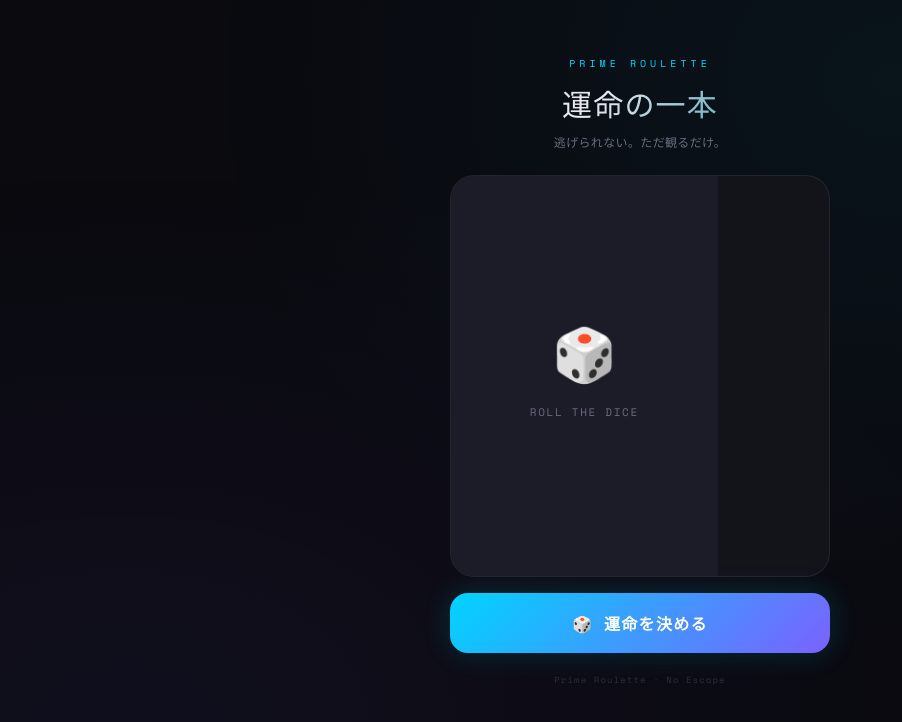
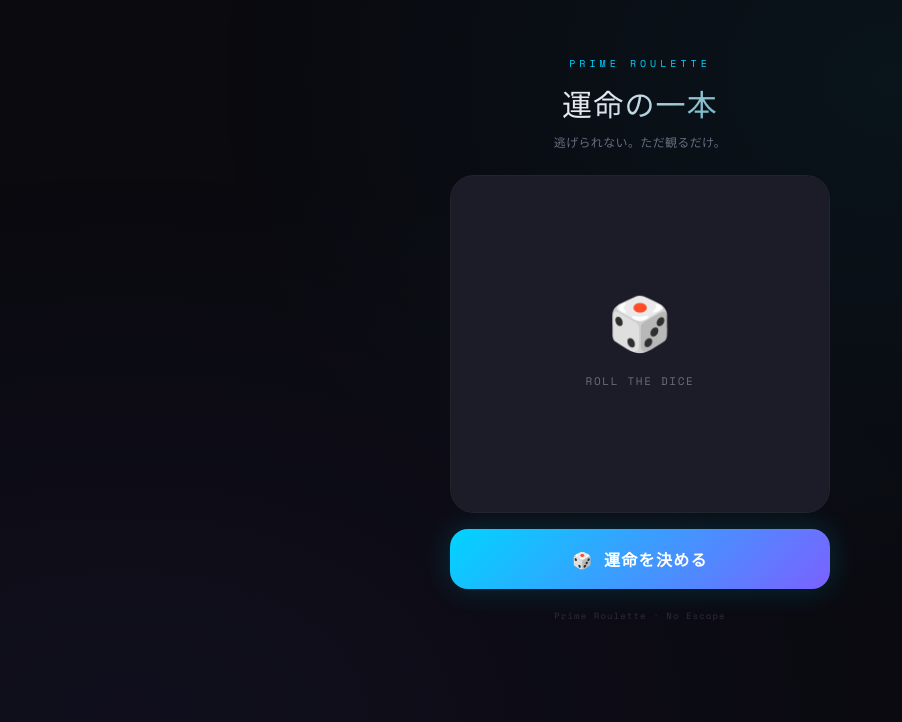
Before and after one commit to murakumo893/randmo-prime, a plain HTML site: page index.html in a window 1280 px wide. Shown: the whole page, without its empty margins (0-902 px from the left). Drawn offline with nearby package versions, Linux system fonts and the light colour scheme.

Commit message:
Add files via upload

```diff
--- a/index.html
+++ b/index.html
@@ -22,8 +22,8 @@
   .eyebrow{font-family:'Space Mono',monospace;font-size:10px;letter-spacing:.4em;color:var(--accent);text-transform:uppercase;margin-bottom:10px}
   h1{font-size:30px;font-weight:300;letter-spacing:.04em;background:linear-gradient(135deg,#e8e8f0 40%,rgba(0,212,255,.6));-webkit-background-clip:text;-webkit-text-fill-color:transparent}
   .tagline{margin-top:8px;font-size:12px;color:var(--muted);font-weight:300;letter-spacing:.03em}
-  .card{background:var(--surface);border:1px solid var(--border);border-radius:24px;overflow:hidden}
-  .poster-wrap{position:relative;aspect-ratio:2/3;max-height:400px;background:var(--surface2);display:flex;align-items:center;justify-content:center;overflow:hidden}
+  .card{background:var(--surface);border:1px solid var(--border);border-radius:24px;overflow:hidden;width:100%}
+  .poster-wrap{position:relative;height:42dvh;background:var(--surface2);display:flex;align-items:center;justify-content:center;overflow:hidden}
   .poster-wrap img{width:100%;height:100%;object-fit:cover;display:block}
   .poster-grad{position:absolute;bottom:0;left:0;right:0;height:60%;background:linear-gradient(to top,rgba(10,10,15,.95),transparent)}
   .placeholder{display:flex;flex-direction:column;align-items:center;gap:12px;color:var(--muted)}
```
